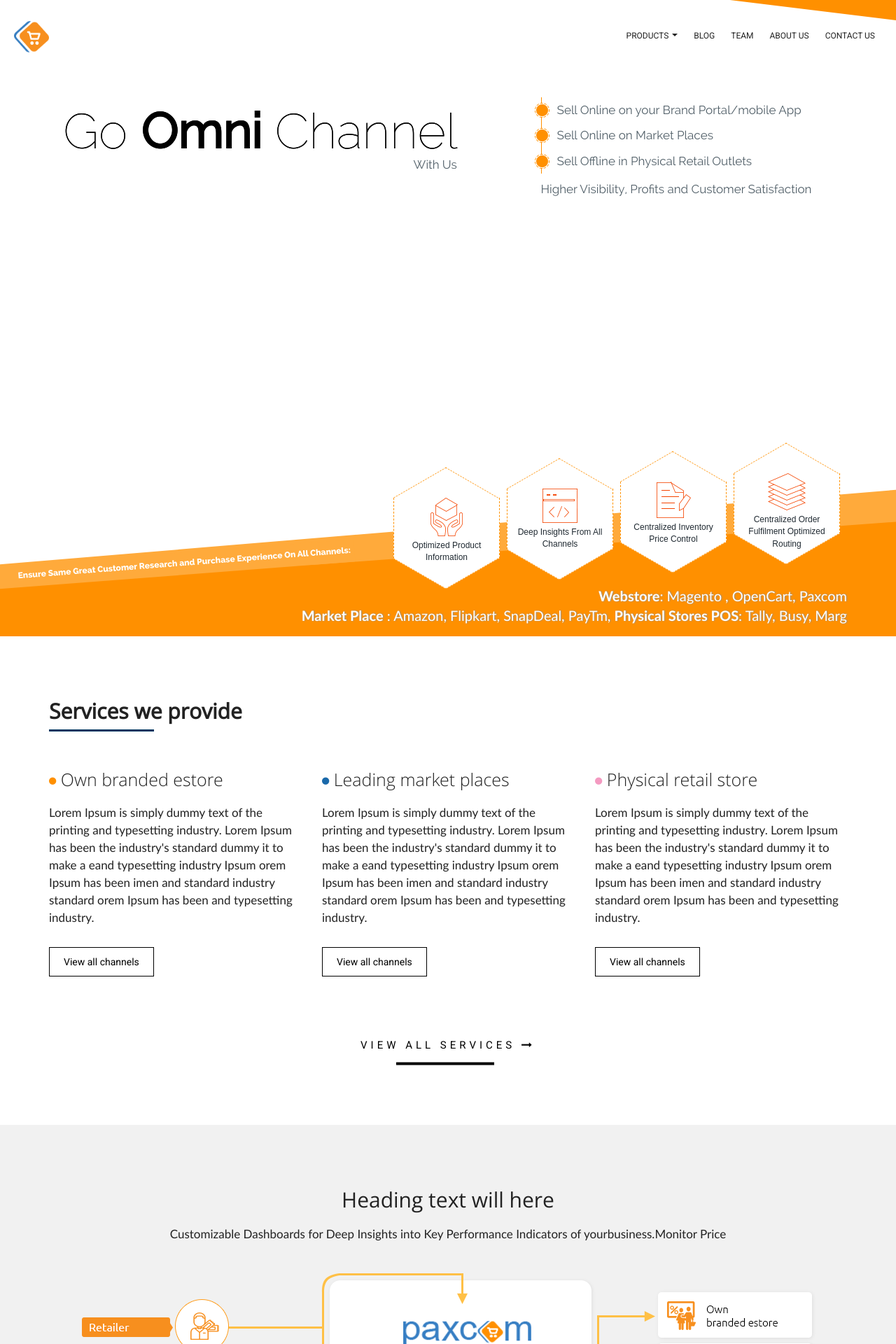
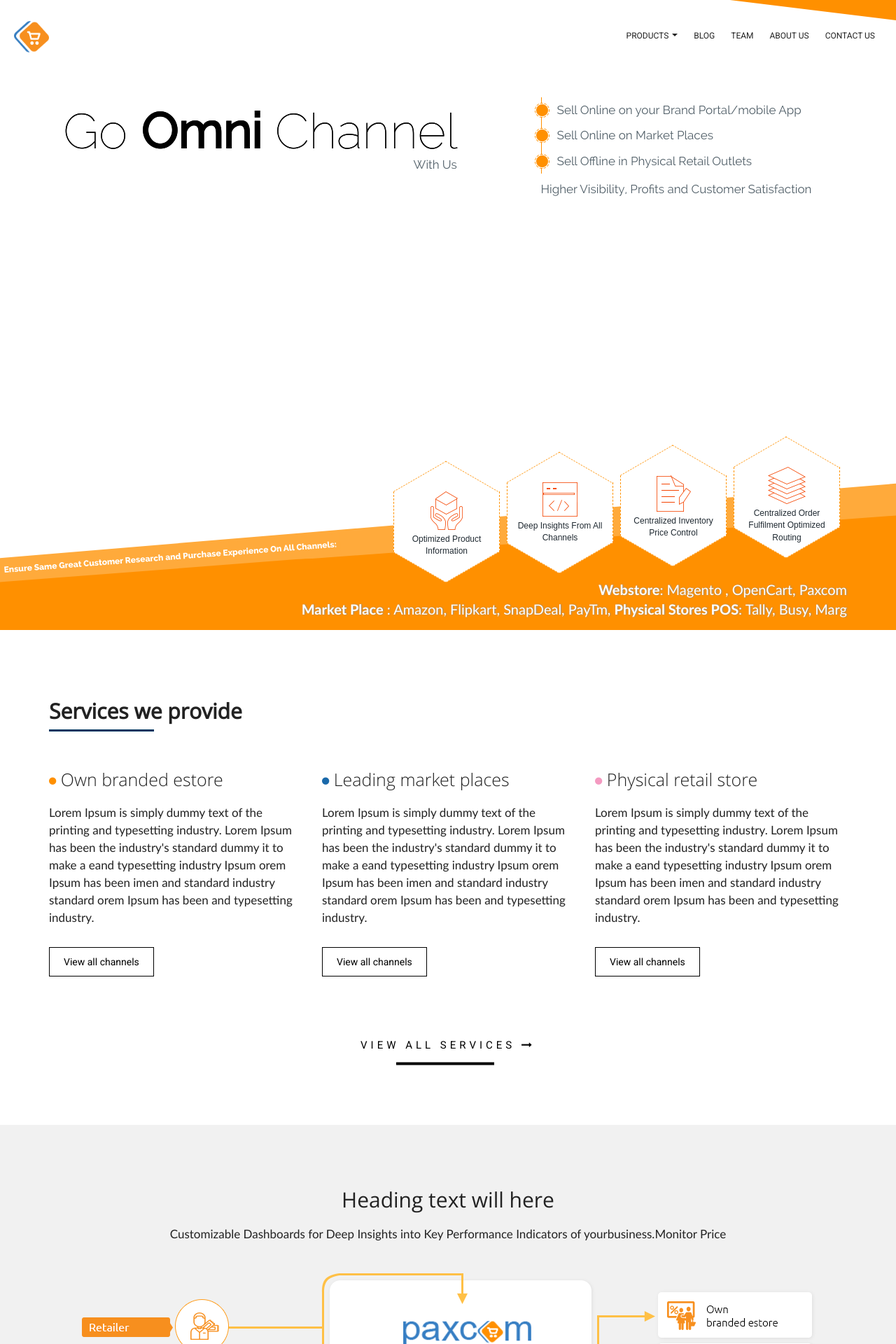
Before and after one commit to paxcom/paxcom.github.io, a Jekyll site: the page built from index.md, in a window 1280 px wide. Shown: the top 1920 px of the page at 70% size. Built offline with Jekyll 4.4.1, drawn with Linux system fonts in a browser that asks for light colours; comment, search, counter and statistics services are not loaded.

Commit message:
update css

```diff
--- a/css/style.css
+++ b/css/style.css
@@ -99,8 +99,11 @@
 	font-weight: 100;
 	font-family: 'Roboto', sans-serif;
 	height:auto;
-
-}
+	height:100%;
+
+}
+
+html{ height:100%;}
 iframe{ border:none;}
 
 body:before {
@@ -1007,11 +1010,8 @@
 .paxcom-section{width: 100%;
 float: left;
 top: 0px;
-position:relative;
- display:block;
  height:100%;
- height:100vh;
-min-height:100vh; margin-top:-90px;}
+ min-height:100%;  margin-top:-90px; }
 
 .paxcom ul li.request-demo {
 	padding-right: 35px;
@@ -1075,7 +1075,7 @@
     margin-left: -20px;
     margin-top: -47px;
     height: 32px;
-    padding: 7px 5px 4px 30px;
+    padding: 7px 5px 4px 10px;
     position: relative;
     -ms-transform: rotate(-4.4deg);
     -webkit-transform: rotate(-4.4deg);
@@ -1420,7 +1420,7 @@
 .paxcom-section{width: 100%;
 float: left;
 top: 0px;
-position:relative;
+
  display:block;
  height:auto;
  height:autp;
```
